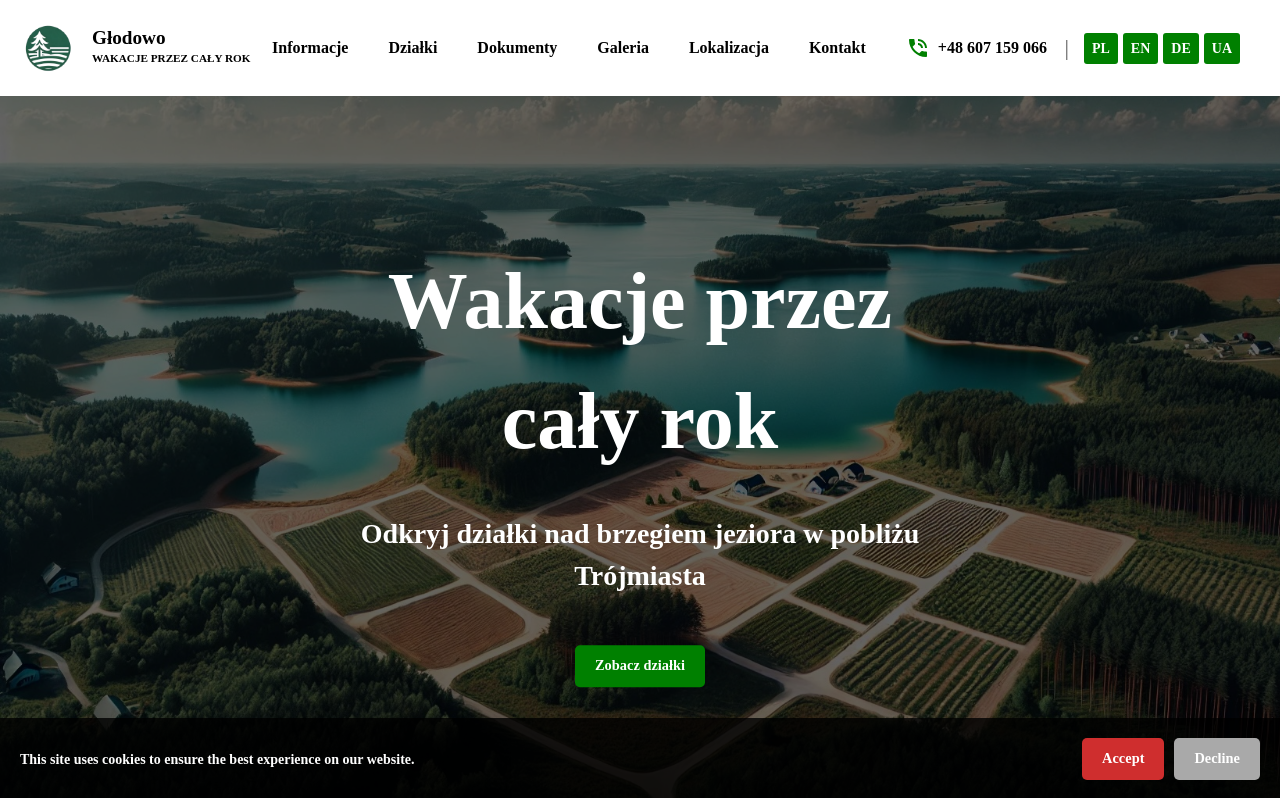
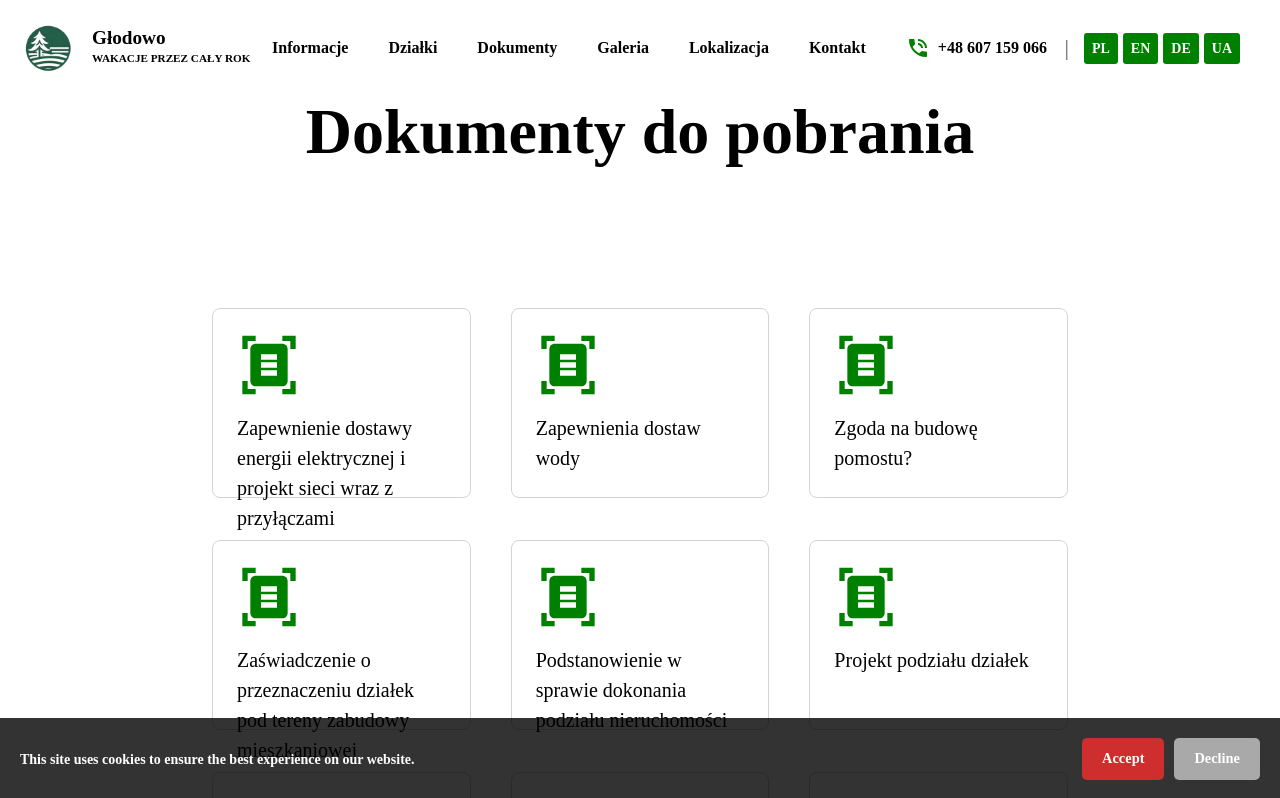
Before and after one commit to mateuszstaszkow/ganc_glodowo, a React (Create React App) app: page /documents in a window 1280 px wide. Shown: the top 798 px of the page. Built offline with nearby package versions, Linux system fonts and the light colour scheme.

Commit message:
add documents

```diff
--- a/package.json
+++ b/package.json
@@ -54,6 +54,7 @@
     ]
   },
   "devDependencies": {
+    "@types/react-modal": "^3.16.3",
     "@types/react-scroll": "^1.8.10",
     "autoprefixer": "^10.4.20",
     "postcss": "^8.4.41",
--- a/src/App.js
+++ b/src/App.js
@@ -6,7 +6,7 @@ import Header from './components/Header/Header';
 import Home from './components/Home/Home';
 import Information from './components/Information/Information';
 import Plots from './components/Plots/Plots';
-import Realizations from './components/Realizations';
+import Documents from './components/Documents/Documents';
 import Career from './components/Career';
 import Contact from './components/Contact';
 import CookieConsent from './components/CookieConsent';
@@ -22,14 +22,14 @@ function App() {
             <Route exact path="/" element={<Home />} />
             <Route path="/information" element={<Information />} />
             <Route path="/plots" element={<Plots />} />
-            <Route path="/realizations" element={<Realizations />} />
+            <Route path="/documents" element={<Documents />} />
             <Route path="/career" element={<Career />} />
             <Route path="/contact" element={<Contact />} />
           </Routes>
           <Home />
           <Information />
           <Plots />
-          <Realizations />
+          <Documents />
           <Career />
           <Contact />
         </div>
--- /dev/null
+++ b/src/components/Documents/Documents.scss
@@ -0,0 +1,45 @@
+@use "/src/styles/constants" as *;
+
+#documents {
+  h1 {
+    font-size: 4rem;
+    margin-top: 4rem;
+    margin-bottom: 8rem;
+  }
+
+  .document {
+    border: 1px solid $color-border;
+    border-radius: 8px;
+    cursor: pointer;
+    height: 190px;
+    padding: 1.5rem;
+    text-align: left;
+
+    &:hover {
+      border-color: $color-accent;
+    }
+
+    p {
+      margin: 1rem 0 0 0;
+    }
+
+    svg {
+      $size: 4rem;
+      height: $size;
+      width: $size;
+    }
+  }
+
+  .gallery {
+    $row-gap-size: 10px;
+    $column-gap-size: 40px;
+    row-gap: $row-gap-size;
+    column-gap: $column-gap-size;
+
+    .galleryItem {
+      flex: 1 1 calc(33.333% - calc(2 * #{$column-gap-size}));
+      height: calc(100% / 3 - #{$row-gap-size});
+      margin-bottom: 0;
+    }
+  }
+}
--- /dev/null
+++ b/src/components/Documents/Documents.tsx
@@ -0,0 +1,37 @@
+import React from 'react';
+import { Element } from 'react-scroll';
+import { motion } from 'framer-motion';
+import { useTranslation } from 'react-i18next';
+import { DocumentScanner } from "@mui/icons-material";
+import './Documents.scss';
+
+function Documents() {
+    const { t } = useTranslation();
+    const fileIds: number[] = new Array(9).fill(1).map( (_, i) => i + 1);
+
+    return (
+        <Element id="documents" name="documents">
+            <motion.div initial={{ opacity: 0 }} animate={{ opacity: 1 }} transition={{ duration: 1 }}>
+                <div className="Section Content">
+                    <h1>{t('documents.title')}</h1>
+                  <div className="galleryContainer">
+                    <div className="gallery">
+                      {fileIds.map((id, index) => (
+                        <div className="galleryItem" key={index}>
+                          <a target="_blank">
+                            <div className="document">
+                              <DocumentScanner></DocumentScanner>
+                              <p>{t('documents.file' + id)}</p>
+                            </div>
+                          </a>
+                        </div>
+                      ))}
+                    </div>
+                  </div>
+                </div>
+            </motion.div>
+        </Element>
+    );
+}
+
+export default Documents;
--- a/src/components/Header/Header.tsx
+++ b/src/components/Header/Header.tsx
@@ -29,12 +29,24 @@ function Header() {
               </div>
             </div>
           <ul className="text-sm me-4 lg:text-base">
-            <li><ScrollLink to="information" smooth={true} duration={500}>{i18n.t('information')}</ScrollLink></li>
-                <li><ScrollLink to="plots" smooth={true} duration={500}>{i18n.t('plots')}</ScrollLink></li>
-                <li><ScrollLink to="realizations" smooth={true} duration={500}>Dokumenty</ScrollLink></li>
-                <li><ScrollLink to="career" smooth={true} duration={500}>Galeria</ScrollLink></li>
-                <li><ScrollLink to="contact" smooth={true} duration={500}>Lokalizacja</ScrollLink></li>
-                <li><ScrollLink to="contact" smooth={true} duration={500}>Kontakt</ScrollLink></li>
+            <li>
+              <ScrollLink to="information" smooth={true} duration={500}>{i18n.t('information')}</ScrollLink>
+            </li>
+            <li>
+              <ScrollLink to="plots" smooth={true} duration={500}>{i18n.t('plots')}</ScrollLink>
+            </li>
+            <li>
+              <ScrollLink to="documents" smooth={true} duration={500}>{i18n.t('documents')}</ScrollLink>
+            </li>
+            <li>
+              <ScrollLink to="career" smooth={true} duration={500}>Galeria</ScrollLink>
+            </li>
+            <li>
+              <ScrollLink to="contact" smooth={true} duration={500}>Lokalizacja</ScrollLink>
+            </li>
+            <li>
+              <ScrollLink to="contact" smooth={true} duration={500}>Kontakt</ScrollLink>
+            </li>
             <li>
               <a href="tel:+48607159066" className="flex gap-2 align-items-center">
                 <PhoneInTalk className="telephone-icon"></PhoneInTalk>
--- a/src/components/Realizations.js
+++ /dev/null
@@ -1,116 +0,0 @@
-import React, { useState, useEffect } from 'react';
-import { Element } from 'react-scroll';
-import { motion } from 'framer-motion';
-import { useTranslation } from 'react-i18next';
-import Modal from 'react-modal';
-import image1 from '../images/realizacje_1.jpeg';
-import image2 from '../images/realizacje_2.jpeg';
-import image3 from '../images/realizacje_3.jpeg';
-import image4 from '../images/realizacje_4.jpeg';
-import image5 from '../images/realizacje_5.jpeg';
-import image6 from '../images/realizacje_6.jpeg';
-import image7 from '../images/realizacje_7.jpeg';
-import image8 from '../images/realizacje_8.jpeg';
-import image9 from '../images/realizacje_9.jpeg';
-import AnimatedSection from "../shared/AnimatedSection/AnimatedSection";
-import { FaArrowLeft, FaArrowRight } from "react-icons/fa";
-
-
-const images = [
-    { src: image1, title: 'Realizacja 1' },
-    { src: image2, title: 'Realizacja 2' },
-    { src: image3, title: 'Realizacja 3' },
-    { src: image4, title: 'Realizacja 4' },
-    { src: image5, title: 'Realizacja 5' },
-    { src: image6, title: 'Realizacja 6' },
-    { src: image7, title: 'Realizacja 7' },
-    { src: image8, title: 'Realizacja 8' },
-    { src: image9, title: 'Realizacja 9' },
-];
-
-Modal.setAppElement('#root');
-
-function Realizations() {
-    const { t } = useTranslation();
-    const [modalIsOpen, setModalIsOpen] = useState(false);
-    const [selectedImage, setSelectedImage] = useState(null);
-
-    useEffect(() => {
-        const handleKeyDown = (event) => {
-            if (modalIsOpen) {
-                if (event.key === 'ArrowLeft') {
-                    goToPreviousImage();
-                } else if (event.key === 'ArrowRight') {
-                    goToNextImage();
-                }
-            }
-        };
-
-        window.addEventListener('keydown', handleKeyDown);
-        return () => window.removeEventListener('keydown', handleKeyDown);
-    }, [modalIsOpen]);
-
-    const openModal = (image) => {
-        setSelectedImage(image);
-        setModalIsOpen(true);
-    };
-
-    const closeModal = () => {
-        setModalIsOpen(false);
-        setSelectedImage(null);
-    };
-
-    const goToPreviousImage = () => {
-        setSelectedImage((prevImage) =>
-            prevImage === 0 ? images.length - 1 : prevImage - 1
-        );
-    };
-
-    const goToNextImage = () => {
-        setSelectedImage((prevImage) =>
-            prevImage === images.length - 1 ? 0 : prevImage + 1
-        );
-    };
-
-    return (
-        <Element name="realizations">
-            <motion.div initial={{ opacity: 0 }} animate={{ opacity: 1 }} transition={{ duration: 1 }}>
-                <div className="Section Content">
-                    <h2 className="section-header">{t('realizations')}</h2>
-                    <AnimatedSection
-                        imageComponent={
-                            <div className="galleryContainer">
-                                <div className="gallery">
-                                    {images.map((image, index) => (
-                                        <div className="galleryItem" key={index} onClick={() => openModal(index)}>
-                                            <img src={image.src} alt={image.title} className="galleryImage"/>
-                                        </div>
-                                    ))}
-                                </div>
-                            </div>
-                        }
-                    ></AnimatedSection>
-                    {selectedImage !== null && (
-                        <Modal
-                            isOpen={modalIsOpen}
-                            onRequestClose={closeModal}
-                            className="Modal ModalLarge"
-                            overlayClassName="Overlay"
-                        >
-                            <div className="modal-content">
-                                <FaArrowLeft className="modal-arrow left" onClick={goToPreviousImage}/>
-                                <div className="text-center">
-                                    <img src={images[selectedImage].src} alt={images[selectedImage].title} className="Modal-image"/>
-                                    <h3 className="Modal-title">{images[selectedImage].title}</h3>
-                                </div>
-                                <FaArrowRight className="modal-arrow right" onClick={goToNextImage}/>
-                            </div>
-                        </Modal>
-                    )}
-                </div>
-            </motion.div>
-        </Element>
-    );
-}
-
-export default Realizations;
--- a/src/locales/pl/translation.json
+++ b/src/locales/pl/translation.json
@@ -20,7 +20,17 @@
   "information_title": "Zamieszkaj tak, jak lubisz",
   "plots": "Działki",
   "plots_title": "Wybierz swoją działkę",
-  "realizations": "Realizacje",
+  "documents": "Dokumenty",
+  "documents.title": "Dokumenty do pobrania",
+  "documents.file1": "Zapewnienie dostawy energii elektrycznej i projekt sieci wraz z przyłączami",
+  "documents.file2": "Zapewnienia dostaw wody",
+  "documents.file3": "Zgoda na budowę pomostu?",
+  "documents.file4": "Zaświadczenie o przeznaczeniu działek pod tereny zabudowy mieszkaniowej",
+  "documents.file5": "Podstanowienie w sprawie dokonania podziału nieruchomości",
+  "documents.file6": "Projekt podziału działek",
+  "documents.file7": "Miejscowy plan zagospodarowania",
+  "documents.file8": "Komunikacja miejska Rozkład jazdy linii",
+  "documents.file9": "Projekt zjazdu",
   "career_title": "Kariera",
   "contact": "Kontakt",
   "contact_text": "W razie pytań prosimy o kontakt przez formularz kontaktowy.",
--- a/src/styles/constants.scss
+++ b/src/styles/constants.scss
@@ -2,6 +2,7 @@ $color-primary: white;
 $color-accent: green;
 $color-danger: red;
 $color-hover: darkgreen;
+$color-border: lightgray;
 
 $color-primary-text: black;
 $color-accent-text: white;
```
Also changed, not shown: 1 other file (tests, documents, lock files or other folders).
